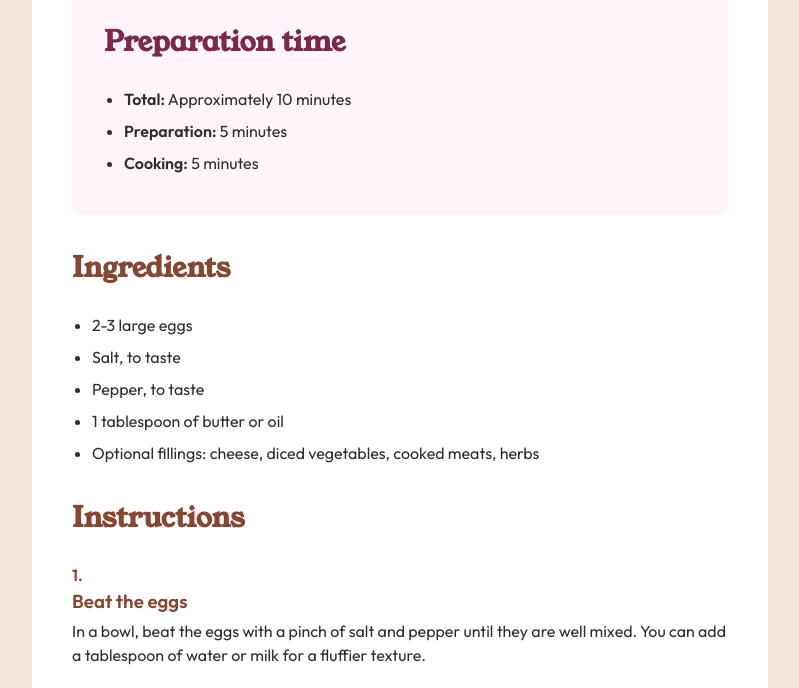
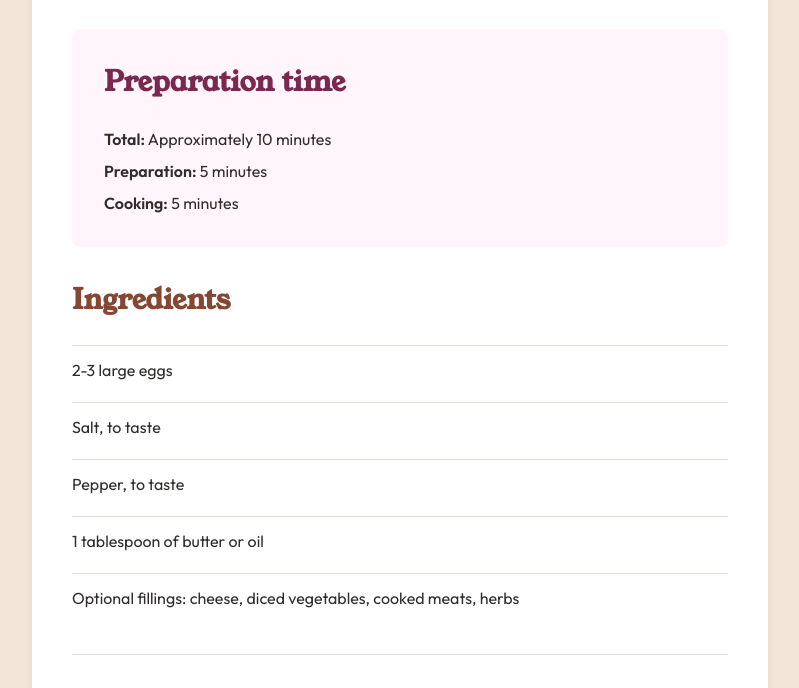
Before and after one commit to himattheww/recipe-page-main, a plain HTML site: page index.html in a window 1280 px wide. Shown: the part 572-1260 px from the top of the page, without its empty margins (240-1039 px from the left). Drawn offline with Linux system fonts and the light colour scheme.

Commit message:
"Update html and css"

```diff
--- a/style.css
+++ b/style.css
@@ -8,6 +8,10 @@
     --brown-800: hsl(14, 45%, 36%);
     --rose-800: hsl(332, 51%, 32%);
     --rose-50: hsl(330, 100%, 98%);
+
+    /* Spacing */
+    --container-padding: 40px;
+    --section-spacing: 32px;
 }
 
 * {
@@ -35,16 +39,19 @@ body {
     max-width: 736px;
     width: 100%;
     overflow: hidden;
+    box-shadow: 0 4px 12px rgba(0, 0, 0, 0.05);
+    margin: 40px auto;
 }
 
 .recipe-image {
     width: 100%;
     height: auto;
     display: block;
+    border-radius: 24px 24px 0 0;
 }
 
 .recipe-content {
-    padding: 40px;
+    padding: var(--container-padding);
 }
 
 h1 {
@@ -58,18 +65,19 @@ h2 {
     font-family: 'Young Serif', serif;
     color: var(--brown-800);
     font-size: 1.75rem;
-    margin: 32px 0 24px;
+    margin: var(--section-spacing) 0 24px;
 }
 
 .recipe-intro {
     color: var(--stone-600);
-    margin-bottom: 32px;
+    margin-bottom: var(--section-spacing);
 }
 
 .preparation-time {
     background-color: var(--rose-50);
     padding: 32px;
     border-radius: 8px;
+    margin: var(--section-spacing) 0;
 }
 
 .preparation-time h2 {
@@ -78,12 +86,10 @@ h2 {
 }
 
 .preparation-time ul {
-    list-style: disc;
-    margin-left: 20px;
-}
-
-.preparation-time li {
-    margin-bottom: 8px;
+    list-style: none;
+    display: flex;
+    flex-direction: column;
+    gap: 8px;
 }
 
 .preparation-time span {
@@ -91,66 +97,84 @@ h2 {
 }
 
 .ingredients ul {
-    list-style: disc;
-    margin-left: 20px;
+    list-style: none;
+    border-bottom: 1px solid var(--stone-150);
+    padding-bottom: var(--section-spacing);
+    display: flex;
+    flex-direction: column;
+    gap: 8px;
 }
 
 .ingredients li {
-    margin-bottom: 8px;
+    padding: 12px 0;
+    border-top: 1px solid var(--stone-150);
 }
 
 .instructions {
-    margin: 32px 0;
+    margin: var(--section-spacing) 0;
 }
 
 .instructions ol {
     list-style: none;
     counter-reset: recipe-steps;
+    display: flex;
+    flex-direction: column;
+    gap: 24px;
 }
 
 .instructions li {
     counter-increment: recipe-steps;
-    margin-bottom: 24px;
+    padding-left: 45px;
+    position: relative;
 }
 
 .instructions h3 {
     font-family: 'Outfit', sans-serif;
     font-weight: 600;
-    color: var(--brown-800);
-    margin-bottom: 4px;
+    margin-bottom: 8px;
 }
 
 .instructions li::before {
-    content: counter(recipe-steps) ". ";
-    font-weight: 600;
-    color: var(--brown-800);
+    content: counter(recipe-steps);
+    font-weight: 700;
+    color: var(--white);
+    background-color: var(--brown-800);
+    width: 28px;
+    height: 28px;
+    border-radius: 50%;
+    display: inline-flex;
+    align-items: center;
+    justify-content: center;
+    position: absolute;
+    left: 0;
+    top: 0;
 }
 
 .nutrition {
     background-color: var(--stone-100);
     padding: 32px;
     border-radius: 8px;
-    margin-top: 32px;
+    margin-top: var(--section-spacing);
 }
 
 .nutrition p {
     color: var(--stone-600);
-    margin-bottom: 24px;
+    margin-bottom: 16px;
 }
 
 .nutrition-table {
     margin-top: 24px;
+    display: grid;
+    gap: 1px;
+    background-color: var(--stone-150);
 }
 
 .nutrition-item {
     display: flex;
     justify-content: space-between;
-    padding: 12px 0;
-    border-bottom: 1px solid var(--stone-150);
-}
-
-.nutrition-item:last-child {
-    border-bottom: none;
+    padding: 16px;
+    background-color: var(--white);
+    align-items: center;
 }
 
 .nutrition-item span:first-child {
@@ -169,6 +193,7 @@ h2 {
 
     .recipe-card {
         border-radius: 0;
+        margin: 0;
     }
 
     .recipe-content {
```
Also changed, not shown: index.html (+2 -0 lines).
